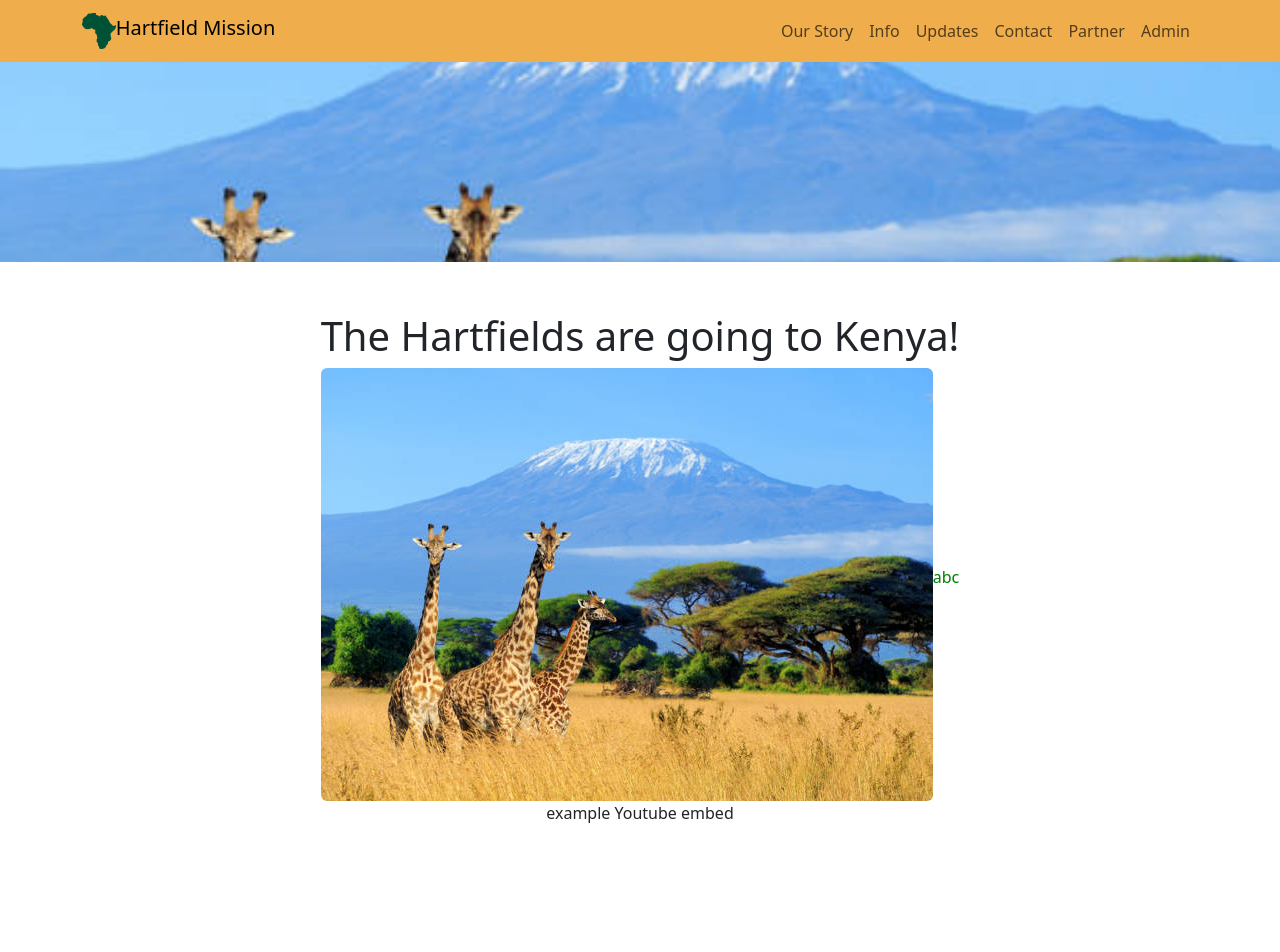
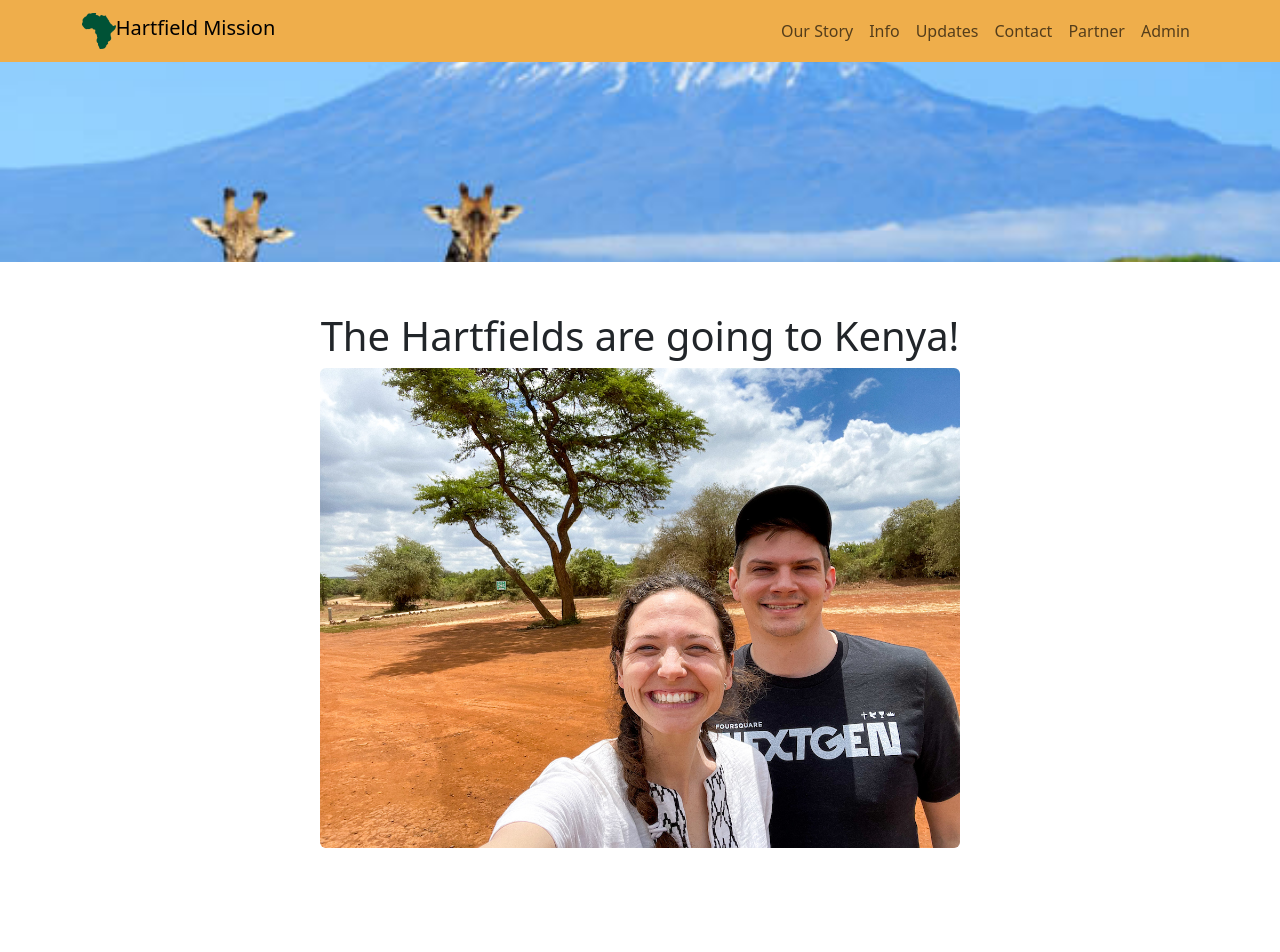
Before and after one commit to StephenHartfield/hartfield-mission, a React (Create React App) app: page / in a window 1280 px wide. Shown: the top 952 px of the page. Built offline with nearby package versions, Linux system fonts and the light colour scheme; no server answers.

Commit message:
swapped home page image, cleaned up home page a bit in preparation for live version

```diff
--- a/src/routes/Home.js
+++ b/src/routes/Home.js
@@ -19,7 +19,7 @@ const Div = styled.div`
 function Home({ storage, storagePath }) {
   const [exampleUrl, setExampleUrl] = useState();
   const rows = [
-    { text: 'abc', image: require('../assets/Kenya-landing.jpg') }
+    { text: '', image: require('../assets/Steve-and-Ellen.JPG') }
   ]
 
   useEffect(() => {
@@ -41,16 +41,17 @@ function Home({ storage, storagePath }) {
       <Header className='animate__animated animate__bounceIn'>The Hartfields are going to Kenya!</Header>
       {rows.map((row, idx) => (
         <Div key={'home-' + idx}>
-          <Image src={row.image} rounded />
+          <Image src={row.image} rounded width="50%" />
           <Text>{row.text}</Text>
         </Div>
       ))}
-      <p>example Youtube embed</p>
+      <br />
       <div style={{display: "flex", alignItems: "center", justifyContent: "center"}}>
         <ReactPlayer url={'https://www.youtube.com/watch?v=jiXChF4oQJo'} />
       </div>
-      {exampleUrl && <img src={exampleUrl} />}
-      Example image from storage
+      <br />
+      {/*{exampleUrl && <img src={exampleUrl} />}
+      Example image from storage */}
     </div>
   );
 }
```
Also changed, not shown: src/assets/Steve-and-Ellen.JPG (added).
